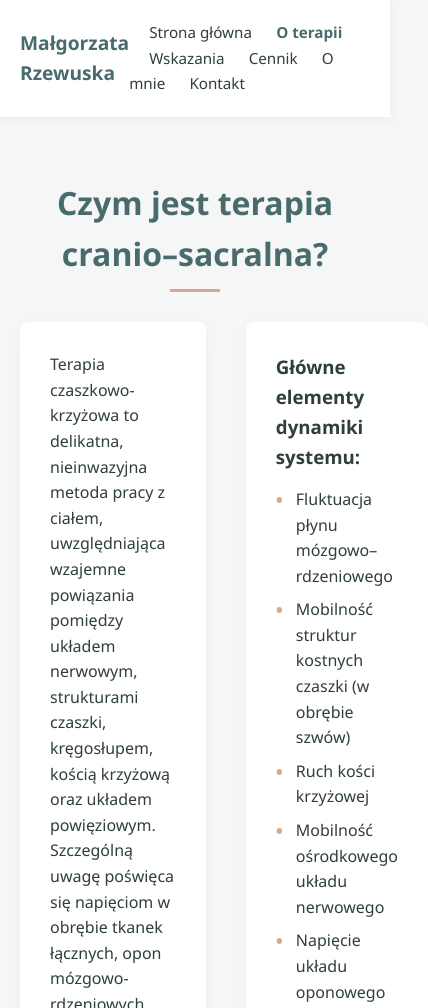
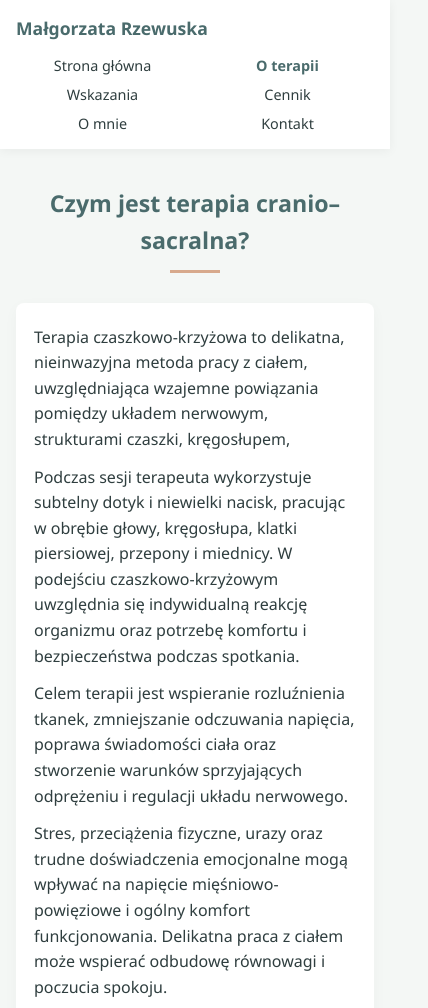
Before and after one commit to igoradrestestowy-wq/TCK, a plain HTML site: page o-terapii.html in a window 390 px wide. Shown: the top 1008 px of the page, 428 px wide, since content can reach past the window. Drawn offline with Linux system fonts and the light colour scheme.

Commit message:
Improve mobile layout of o-terapii.html

```diff
--- a/o-terapii.html
+++ b/o-terapii.html
@@ -9,20 +9,44 @@
             --primary: #4A6B6C; --secondary: #8FA89B; --dark: #2F3E3F; --light: #F4F7F5; --accent: #D7A98C; --white: #ffffff;
         }
         * { box-sizing: border-box; margin: 0; padding: 0; }
-        body { font-family: 'Segoe UI', Tahoma, Geneva, Verdana, sans-serif; line-height: 1.6; color: var(--dark); background-color: var(--light); }
+        html { -webkit-text-size-adjust: 100%; }
+        body { overflow-x: hidden; font-family: 'Segoe UI', Tahoma, Geneva, Verdana, sans-serif; line-height: 1.6; color: var(--dark); background-color: var(--light); }
         header { background-color: var(--white); box-shadow: 0 2px 10px rgba(0,0,0,0.05); position: sticky; top: 0; z-index: 1000; }
-        .nav-container { max-width: 1200px; margin: 0 auto; display: flex; justify-content: space-between; align-items: center; padding: 20px; }
+        .nav-container { max-width: 1200px; margin: 0 auto; display: flex; justify-content: space-between; align-items: center; padding: 20px; gap: 12px; }
         .logo { font-weight: bold; font-size: 1.2rem; color: var(--primary); text-decoration: none; }
-        nav a { color: var(--dark); text-decoration: none; margin-left: 20px; font-size: 0.95rem; transition: color 0.3s; }
+        nav { display: flex; align-items: center; gap: 12px; overflow-x: auto; white-space: nowrap; scrollbar-width: none; }
+        nav::-webkit-scrollbar { display: none; }
+        nav a { color: var(--dark); text-decoration: none; margin-left: 0; font-size: 0.95rem; transition: color 0.3s; flex: 0 0 auto; }
         nav a:hover, nav a.active { color: var(--primary); font-weight: bold; }
         .section { padding: 60px 20px; max-width: 1200px; margin: 0 auto; }
         .section h2 { font-size: 2rem; color: var(--primary); margin-bottom: 30px; text-align: center; position: relative; }
         .section h2::after { content: ''; display: block; width: 50px; height: 3px; background-color: var(--accent); margin: 10px auto 0 auto; }
         .grid-2 { display: grid; grid-template-columns: 1fr 1fr; gap: 40px; }
         .card { background: var(--white); padding: 30px; border-radius: 8px; box-shadow: 0 4px 15px rgba(0,0,0,0.03); }
+        .card p + br { display: none; }
+        .card p { margin-bottom: 12px; }
+        .card p:last-child { margin-bottom: 0; }
         .list-bullet li { position: relative; padding-left: 20px; margin-bottom: 8px; list-style: none; }
         .list-bullet li::before { content: "•"; position: absolute; left: 0; color: var(--accent); font-weight: bold; font-size: 1.2rem; top: -2px; }
         footer { background-color: var(--dark); color: var(--white); text-align: center; padding: 20px; font-size: 0.9rem; margin-top: 40px; }
+
+        @media (max-width: 768px) {
+            .nav-container { align-items: flex-start; flex-direction: column; padding: 14px 16px; }
+            nav { display: grid; grid-template-columns: repeat(3, 1fr); width: 100%; gap: 6px 12px; white-space: normal; overflow-x: visible; }
+            nav a { text-align: center; }
+            .section { padding: 36px 16px; }
+            .section h2 { font-size: 1.65rem; }
+            .grid-2 { grid-template-columns: 1fr; gap: 20px; }
+            .card { padding: 22px 18px; }
+            footer { padding: 18px 16px; }
+        }
+
+        @media (max-width: 420px) {
+            .logo { font-size: 1.1rem; }
+            nav { grid-template-columns: repeat(2, 1fr); }
+            nav a { font-size: 0.9rem; }
+            .section h2 { font-size: 1.45rem; }
+        }
     </style>
 </head>
 <body>
@@ -44,16 +68,12 @@
         <h2>Czym jest terapia cranio–sacralna?</h2>
         <div class="grid-2">
             <div class="card">
-               <p>Terapia czaszkowo-krzyżowa to delikatna, nieinwazyjna metoda pracy z ciałem, uwzględniająca wzajemne powiązania pomiędzy układem nerwowym, strukturami czaszki, kręgosłupem, kością krzyżową oraz układem powięziowym. Szczególną uwagę poświęca się napięciom w obrębie tkanek łącznych, opon mózgowo-rdzeniowych, przepony, klatki piersiowej i miednicy.</p>
-<br>
-<p>Podczas sesji terapeuta wykorzystuje subtelny dotyk i niewielki nacisk, pracując w obrębie głowy, kręgosłupa, klatki piersiowej, przepony i miednicy. W podejściu czaszkowo-krzyżowym uwzględnia się również rytm czaszkowo-krzyżowy, związany z koncepcją pulsacyjnej aktywności układu czaszkowo-krzyżowego.</p>
-<br>
-<p>Celem terapii jest wspieranie rozluźnienia tkanek, zmniejszanie odczuwania napięcia, poprawa świadomości ciała oraz stworzenie warunków sprzyjających odprężeniu i regulacji układu nerwowego. Istotną rolę odgrywa również praca z układem powięziowym, w szczególności w obrębie przepony i dna miednicy.</p>
-<br>
-<p>Stres, przeciążenia fizyczne, urazy oraz trudne doświadczenia emocjonalne mogą wpływać na napięcie mięśniowo-powięziowe i ogólny komfort funkcjonowania. Delikatna praca z ciałem może wspierać proces relaksacji, poczucie bezpieczeństwa i dobrostan psychofizyczny.</p>
-<br>
-<p>Terapia jest dostosowywana indywidualnie do potrzeb i możliwości osoby korzystającej z sesji. Może być stosowana u dzieci, młodzieży i dorosłych, z uwzględnieniem ich stanu zdrowia oraz ewentualnych przeciwwskazań.</p>
-          </div>
+               <p>Terapia czaszkowo-krzyżowa to delikatna, nieinwazyjna metoda pracy z ciałem, uwzględniająca wzajemne powiązania pomiędzy układem nerwowym, strukturami czaszki, kręgosłupem,</p>
+               <p>Podczas sesji terapeuta wykorzystuje subtelny dotyk i niewielki nacisk, pracując w obrębie głowy, kręgosłupa, klatki piersiowej, przepony i miednicy. W podejściu czaszkowo-krzyżowym uwzględnia się indywidualną reakcję organizmu oraz potrzebę komfortu i bezpieczeństwa podczas spotkania.</p>
+               <p>Celem terapii jest wspieranie rozluźnienia tkanek, zmniejszanie odczuwania napięcia, poprawa świadomości ciała oraz stworzenie warunków sprzyjających odprężeniu i regulacji układu nerwowego.</p>
+               <p>Stres, przeciążenia fizyczne, urazy oraz trudne doświadczenia emocjonalne mogą wpływać na napięcie mięśniowo-powięziowe i ogólny komfort funkcjonowania. Delikatna praca z ciałem może wspierać odbudowę równowagi i poczucia spokoju.</p>
+               <p>Terapia jest dostosowywana indywidualnie do potrzeb i możliwości osoby korzystającej z sesji. Może być stosowana u dzieci, młodzieży i dorosłych, z uwzględnieniem ich stanu zdrowia oraz możliwości komfortowego udziału w terapii.</p>
+            </div>
             <div class="card">
                 <h3>Główne elementy dynamiki systemu:</h3>
                 <ul class="list-bullet" style="margin-top: 15px;">
```
